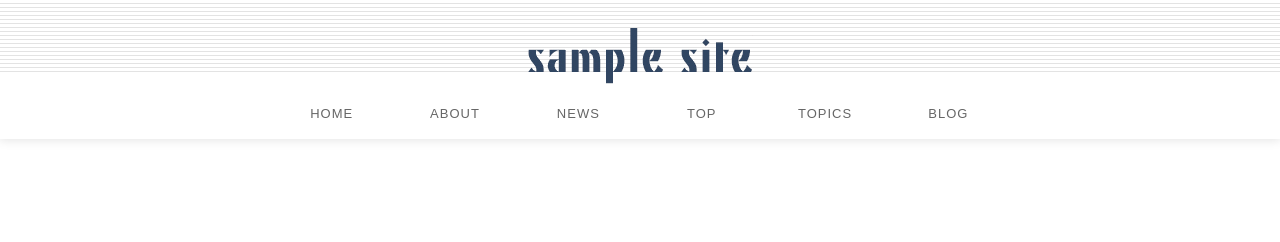
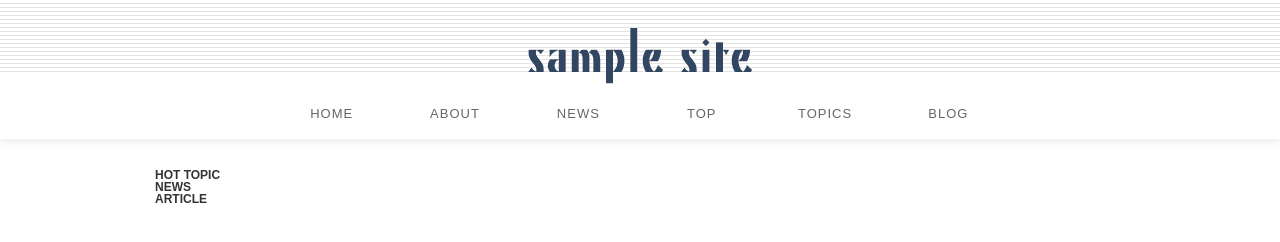
Before and after one commit to yosmoc/html5_css3_modern_coding_standard, a plain HTML site: page index.html in a window 1280 px wide. Drawn offline with Linux system fonts and the light colour scheme.

Commit message:
Add hot-topic, news and articles area.
all section has H2 title, if not article section belogs to NEWS section

```diff
--- a/index.html
+++ b/index.html
@@ -26,6 +26,18 @@
   </header>
   <div class="wrapper clearfix">
     <main class="main">
+      <h2 class="hidden">HOT TOPIC</h2>
+      <div class="hot-topic">
+
+      </div>
+      <h2>NEWS</h2>
+      <div class="news">
+
+      </div>
+      <h2 class="hidden">ARTICLE</h2>
+      <div class="article">
+
+      </div>
     </main>
     <div class="sidemenu">
     </div>
```
